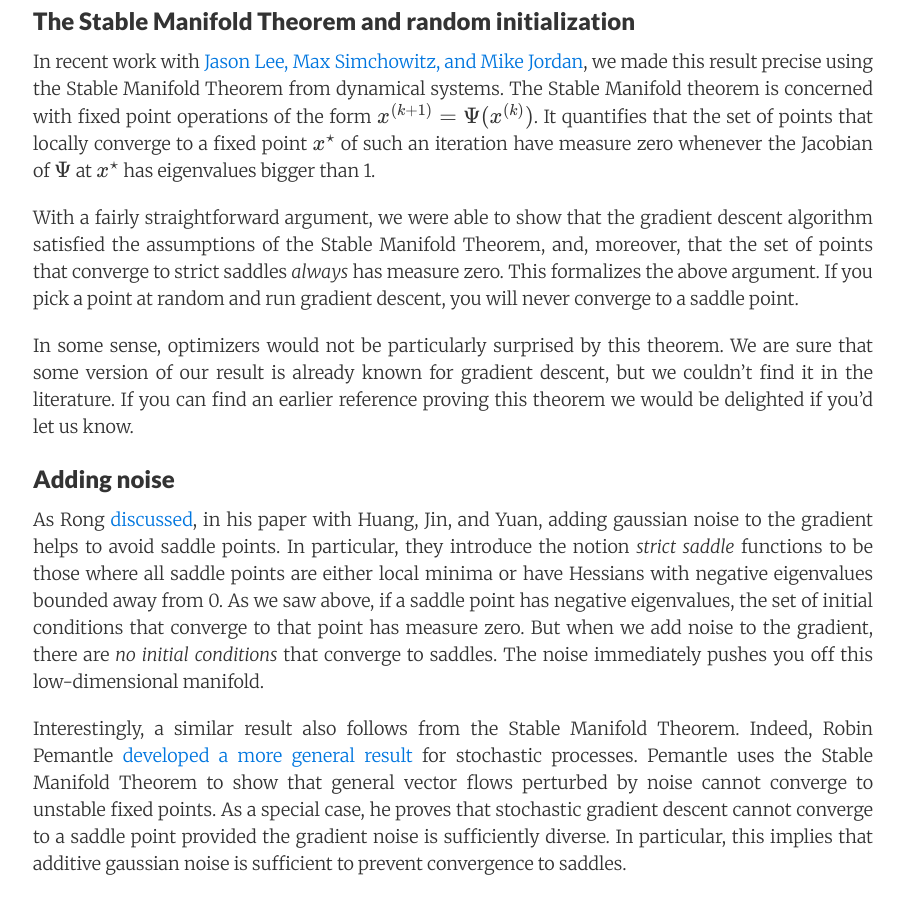
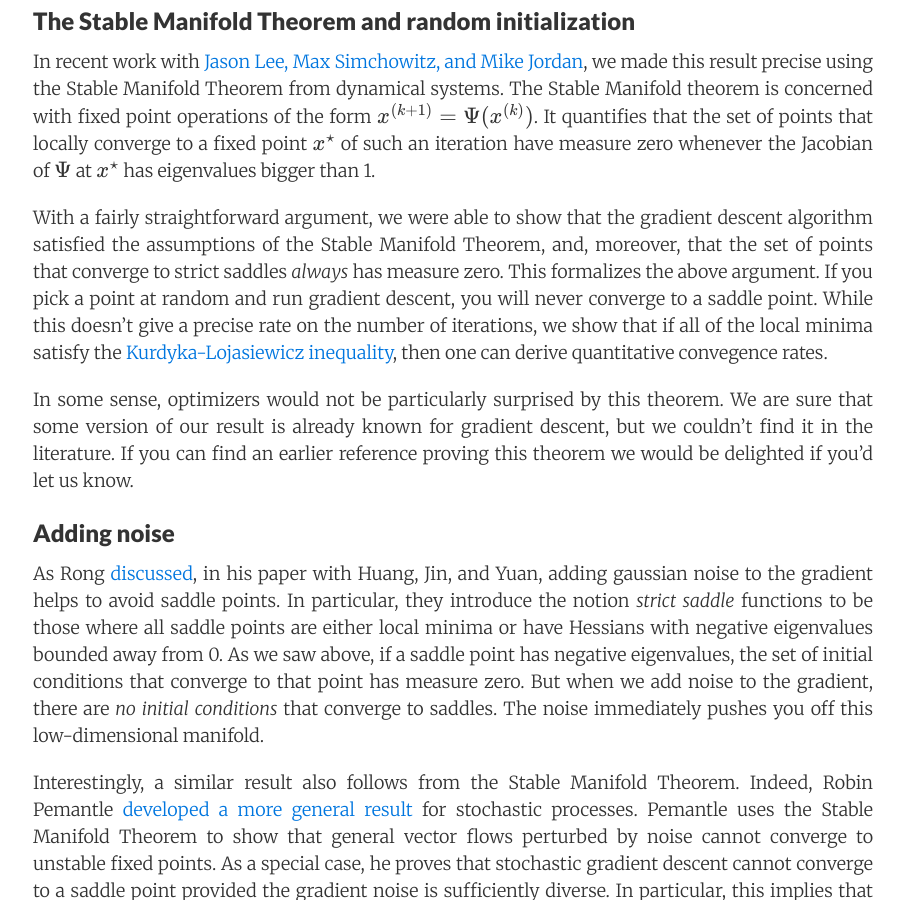
Before and after one commit to offconvex/offconvex.github.io, a Jekyll site: the page built from _posts/2016-03-24-saddles-again.md, in a window 1280 px wide and 900 px high, scrolled down 1727 px. Shown: the whole window, without its empty margins (187-1091 px from the left). Built offline with Jekyll 4.4.1, drawn with Linux system fonts in a browser that asks for light colours; nearby versions of some CDN libraries; formulas are drawn with MathJax 3; comment, search, counter and statistics services are not loaded.

Commit message:
Update 2016-03-24-saddles-again.md

```diff
--- a/_posts/2016-03-24-saddles-again.md
+++ b/_posts/2016-03-24-saddles-again.md
@@ -45,7 +45,7 @@ Most of the examples showing that algorithms converge to stationary points are f
 
 In recent work with [Jason Lee, Max Simchowitz, and Mike Jordan](http://arxiv.org/abs/1602.04915), we made this result precise using the Stable Manifold Theorem from dynamical systems.  The Stable Manifold theorem is concerned with fixed point operations of the form $x^{(k+1)} = \Psi(x^{(k)})$.  It quantifies that the set of points that locally converge to a fixed point $x^{\star}$ of such an iteration have measure zero whenever the Jacobian of $\Psi$ at $x^{\star}$ has eigenvalues bigger than 1.
 
-With a fairly straightforward argument, we were able to show that the gradient descent algorithm satisfied the assumptions of the Stable Manifold Theorem, and, moreover, that the set of points that converge to strict saddles *always* has measure zero.  This formalizes the above argument.  If you pick a point at random and run gradient descent, you will never converge to a saddle point.
+With a fairly straightforward argument, we were able to show that the gradient descent algorithm satisfied the assumptions of the Stable Manifold Theorem, and, moreover, that the set of points that converge to strict saddles *always* has measure zero.  This formalizes the above argument.  If you pick a point at random and run gradient descent, you will never converge to a saddle point.  While this doesn't give a precise rate on the number of iterations, we show that if all of the local minima satisfy the [Kurdyka-Lojasiewicz inequality](https://regularize.wordpress.com/2013/09/25/the-kurdyka-lojasiewicz-inequality-and-gradient-descent-methods/), then one  can derive quantitative convegence rates.
 
 In some sense, optimizers would not be particularly surprised by this theorem.  We are sure that some version of our result is already known for gradient descent, but we couldn't find it in the literature.  If you can find an earlier reference proving this theorem we would be delighted if you’d let us know.
 
```
